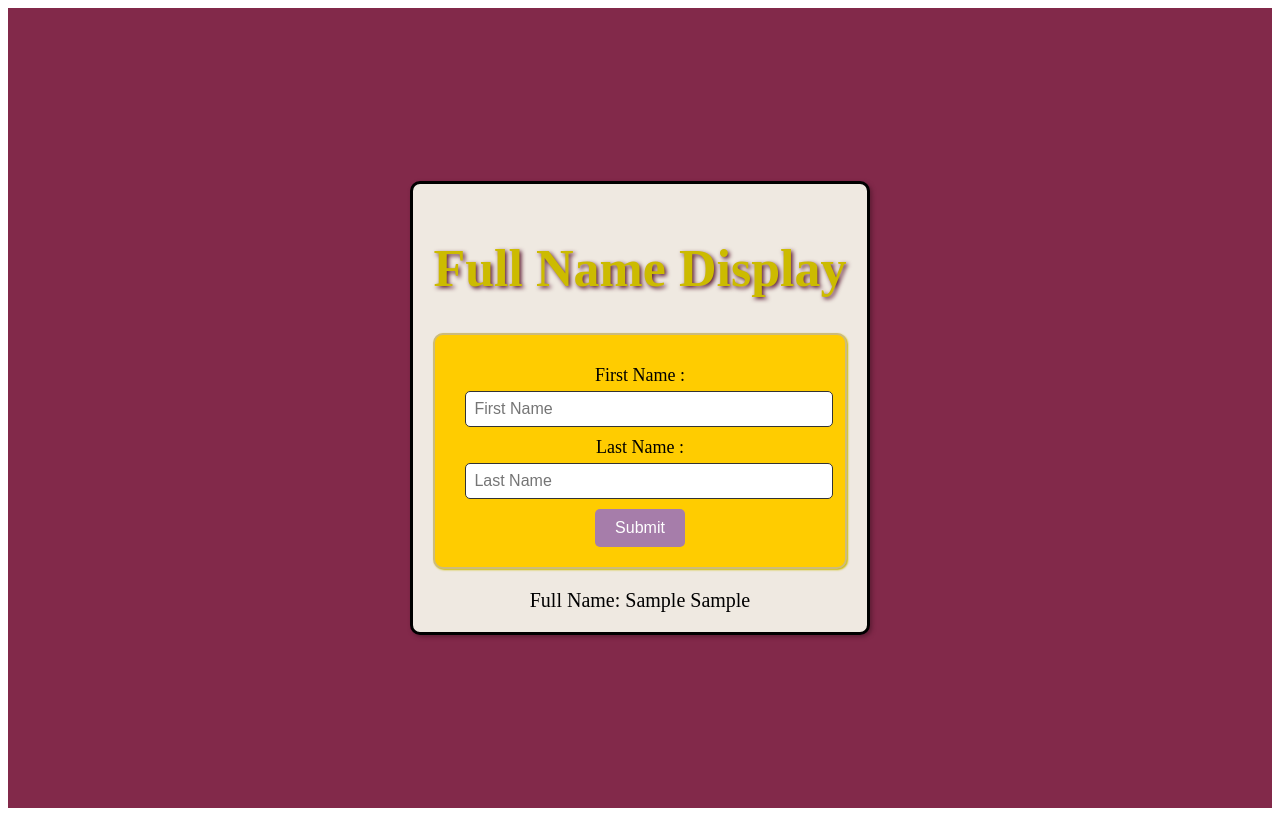
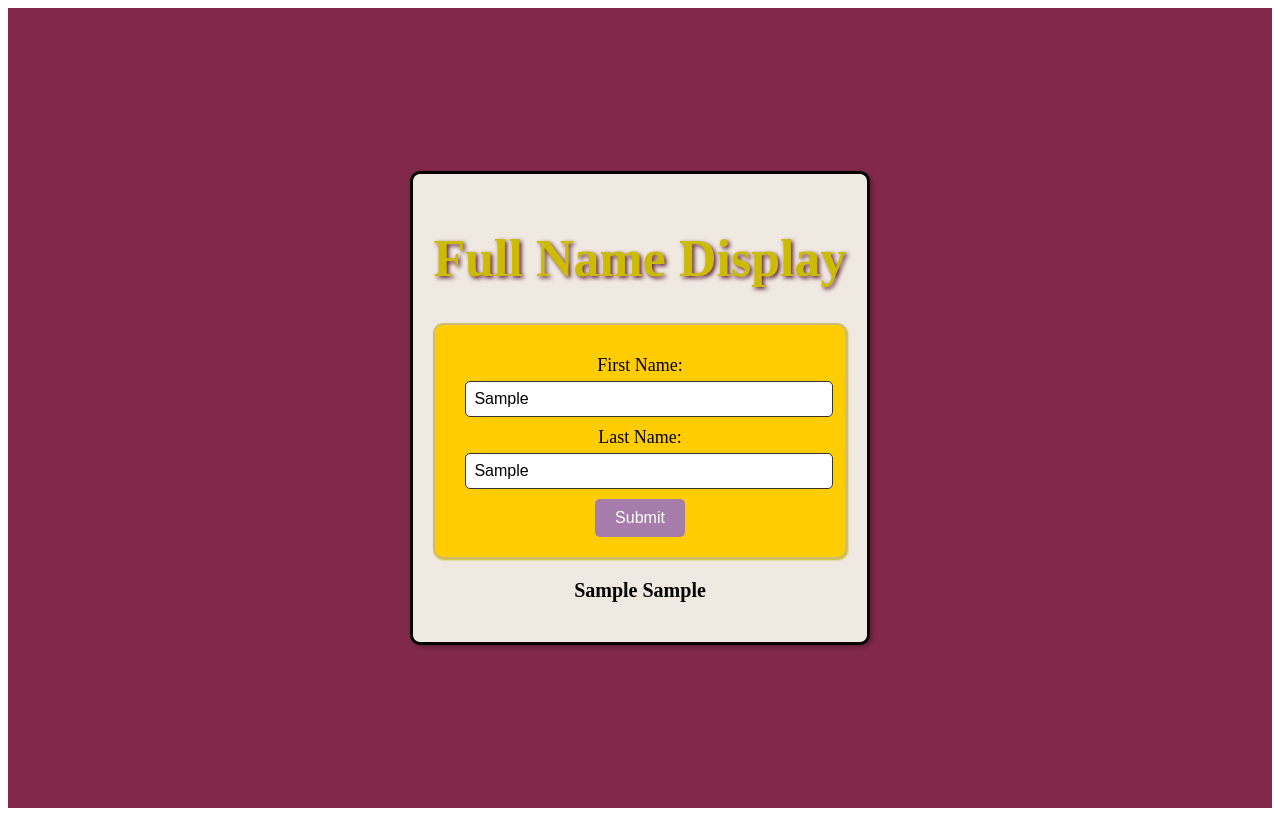
Before and after one commit to TejaswiniKakarlamudi/Display-Name, a React (Create React App) app: page / in a window 1280 px wide. Both pictures are taken after typing "Sample", "Sample" into the empty fields and a click on the button "Submit". Built offline with nearby package versions, Linux system fonts and the light colour scheme.

Commit message:
Display name

```diff
--- a/src/component/Display.jsx
+++ b/src/component/Display.jsx
@@ -2,46 +2,42 @@ import styles from './Display.module.css';
 import React, { useState } from 'react';
 
 function Display() {
-    const [fname, setfname] = useState('');
+    const [fname, setFname] = useState('');
     const [lname, setLname] = useState('');
     const [funame, setFuname] = useState('');
 
     function handleSubmit(event) {
         event.preventDefault();
         setFuname(`${fname} ${lname}`);
-        setfname('');
-        setLname('');
     }
 
     return (
         <div className={styles.set}>
             <h1 className={styles.heading}>Full Name Display</h1>
-            <div className={styles.formContainer}>
-                <form onSubmit={handleSubmit}>
+            <form onSubmit={handleSubmit} className={styles.formContainer}>
                 <div className={styles.inputContainer}>
-                        <label>First Name : </label>
+                    <label>First Name:</label>
                     <input
                         type="text"
                         placeholder="First Name"
                         value={fname}
-                            onChange={(e) => setfname(e.target.value)}
-                            required
+                        onChange={(e) => setFname(e.target.value)}
                     />
                 </div>
                 <div className={styles.inputContainer}>
-                        <label>Last Name : </label>
+                    <label>Last Name:</label>
                     <input
                         type="text"
                         placeholder="Last Name"
                         value={lname}
                         onChange={(e) => setLname(e.target.value)}
-                            required
                     />
                 </div>
+                <div>
                     <button type="submit">Submit</button>
+                </div>
             </form>
-            </div>
-            {funame && <div className={styles.result}>Full Name: {funame}</div>}
+            {funame && <h3>{funame}</h3>}
         </div>
     );
 }
--- a/src/component/Display.module.css
+++ b/src/component/Display.module.css
@@ -57,7 +57,7 @@
   button[type="submit"]:hover {
     background-color: #8f5f8c;
   }
-  .result {
+  h3 {
     color: #000;
     margin-top: 20px;
     font-size: 20px;
```
Lines whose indentation alone changed are shown as unchanged.
